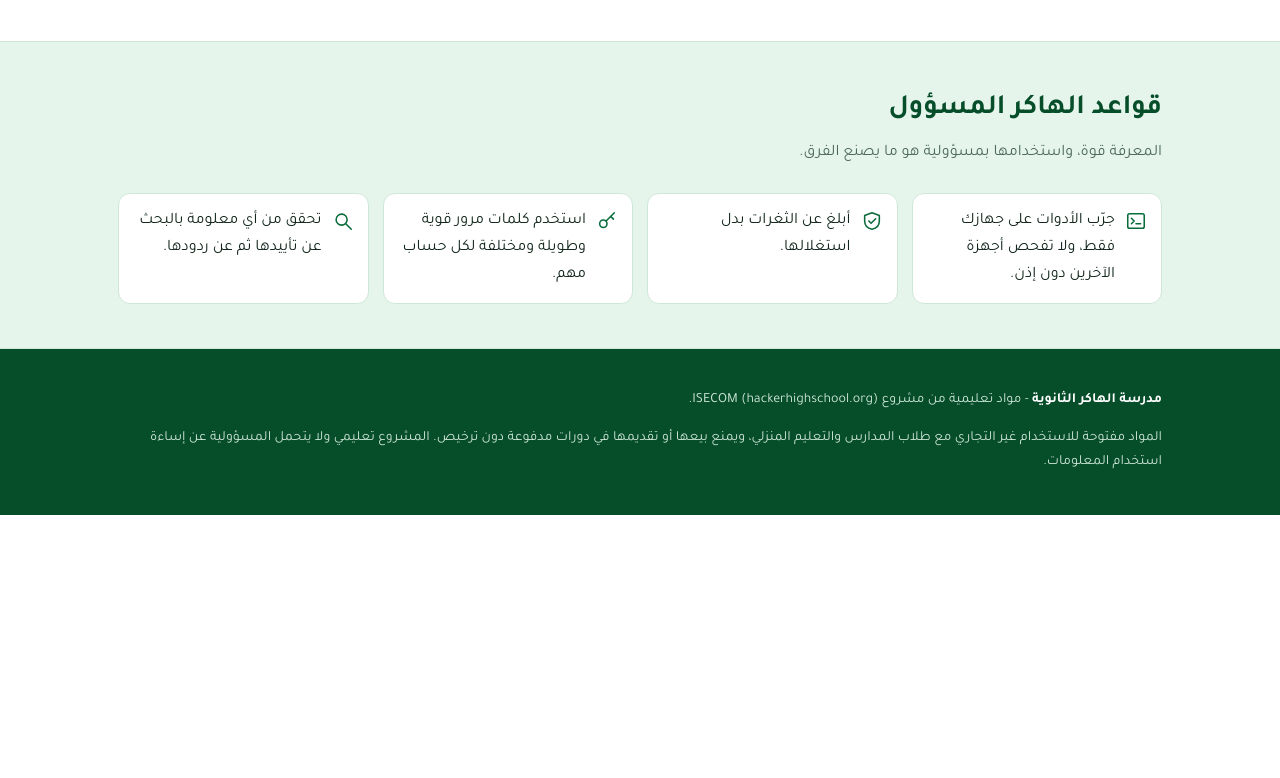
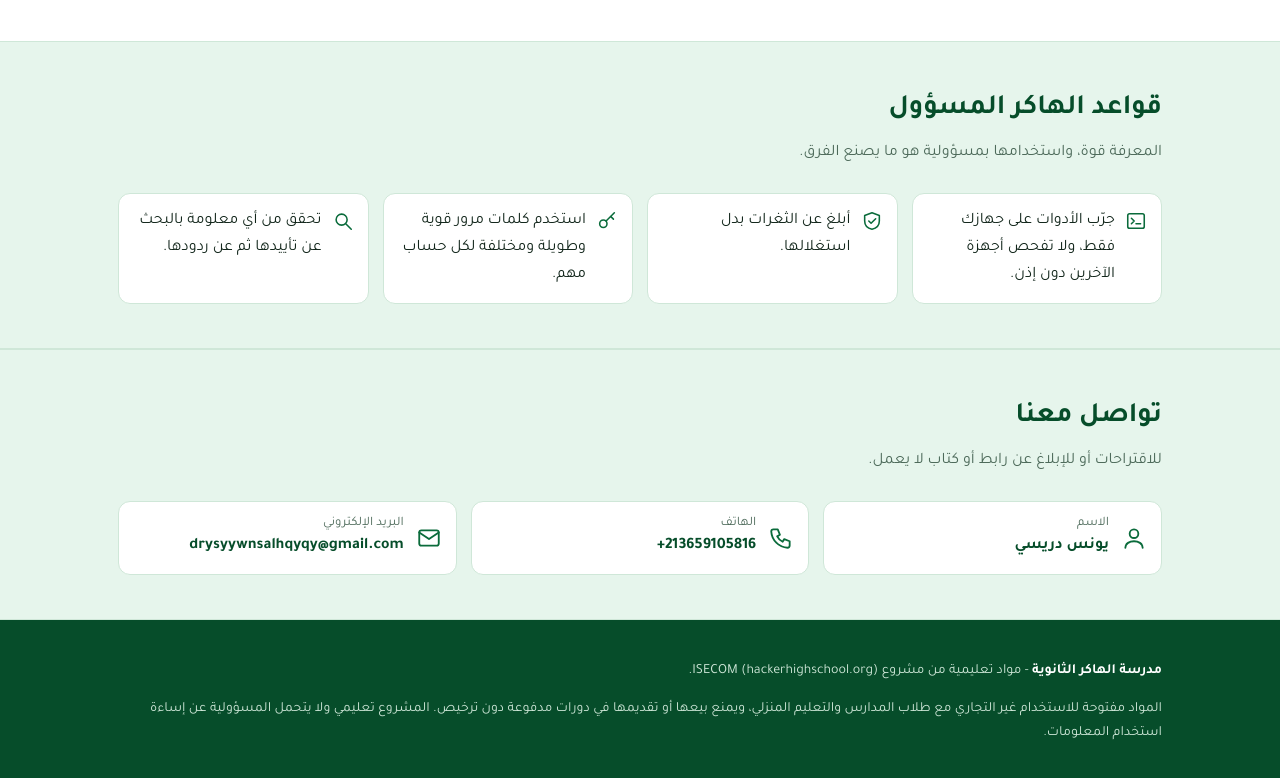
Before and after one commit to yunusjoe0-prog/hacker-high-school, a plain HTML site: page index.html in a window 1280 px wide. Shown: the part 1743-2521 px from the top of the page. Before the commit the page ends 2258 px from the top, so only its background shows below. Drawn offline with Linux system fonts and the light colour scheme.

Commit message:
Add files via upload

```diff
--- a/index.html
+++ b/index.html
@@ -53,6 +53,14 @@ h2{font-size:28px;margin:0 0 6px;color:var(--green-d)}
 .tips ul{margin:0;padding:0;list-style:none;display:grid;grid-template-columns:repeat(auto-fit,minmax(230px,1fr));gap:14px}
 .tips li{display:flex;gap:10px;align-items:flex-start;background:#fff;border:1.5px solid var(--line);border-radius:12px;padding:14px}
 .tips li svg{color:var(--green);flex:none;margin-top:2px}
+.contact{background:var(--green-l);border-block:1.5px solid var(--line)}
+.cgrid{display:grid;grid-template-columns:repeat(auto-fit,minmax(240px,1fr));gap:14px}
+.citem{display:flex;gap:12px;align-items:center;background:#fff;border:1.5px solid var(--line);border-radius:12px;padding:14px;color:inherit}
+a.citem:hover{border-color:var(--green)}
+.citem svg{color:var(--green);flex:none}
+.citem small{display:block;color:var(--mute);font-size:13px;line-height:1.3}
+.citem b{display:block;color:var(--green-d);font-size:16px;word-break:break-all}
+.citem b.ltr{direction:ltr;text-align:right;unicode-bidi:plaintext}
 footer{background:var(--green-d);color:#cfe7d8;padding:26px 0;font-size:14px}
 footer b{color:#fff}
 @media(max-width:720px){.hero .wrap{grid-template-columns:1fr;text-align:center}.hero p{margin-inline:auto}.stats{justify-content:center}.hero-art{order:-1}}
@@ -113,6 +121,16 @@ footer b{color:#fff}
   </ul>
 </div></section>
 
+<section class="contact"><div class="wrap">
+  <h2>تواصل معنا</h2>
+  <p class="sub">للاقتراحات أو للإبلاغ عن رابط أو كتاب لا يعمل.</p>
+  <div class="cgrid">
+    <div class="citem"><svg width="26" height="26" viewBox="0 0 24 24" fill="none" stroke="currentColor" stroke-width="1.7" stroke-linecap="round" stroke-linejoin="round" aria-hidden="true"><circle cx="12" cy="8" r="4"/><path d="M4 21c0-4 4-6 8-6s8 2 8 6"/></svg><div><small>الاسم</small><b>يونس دريسي</b></div></div>
+    <a class="citem" href="tel:+213659105816"><svg width="26" height="26" viewBox="0 0 24 24" fill="none" stroke="currentColor" stroke-width="1.7" stroke-linecap="round" stroke-linejoin="round" aria-hidden="true"><path d="M5 4h4l2 5-2.5 1.5a11 11 0 0 0 5 5L15 13l5 2v4a2 2 0 0 1-2 2A16 16 0 0 1 3 6a2 2 0 0 1 2-2z"/></svg><div><small>الهاتف</small><b class="ltr">+213659105816</b></div></a>
+    <a class="citem" href="mailto:drysyywnsalhqyqy@gmail.com"><svg width="26" height="26" viewBox="0 0 24 24" fill="none" stroke="currentColor" stroke-width="1.7" stroke-linecap="round" stroke-linejoin="round" aria-hidden="true"><rect x="3" y="5" width="18" height="14" rx="2"/><path d="M3 7l9 6 9-6"/></svg><div><small>البريد الإلكتروني</small><b class="ltr">drysyywnsalhqyqy@gmail.com</b></div></a>
+  </div>
+</div></section>
+
 <footer><div class="wrap">
   <p><b>مدرسة الهاكر الثانوية</b> - مواد تعليمية من مشروع ISECOM (hackerhighschool.org).</p>
   <p>المواد مفتوحة للاستخدام غير التجاري مع طلاب المدارس والتعليم المنزلي، ويمنع بيعها أو تقديمها في دورات مدفوعة دون ترخيص. المشروع تعليمي ولا يتحمل المسؤولية عن إساءة استخدام المعلومات.</p>
```
